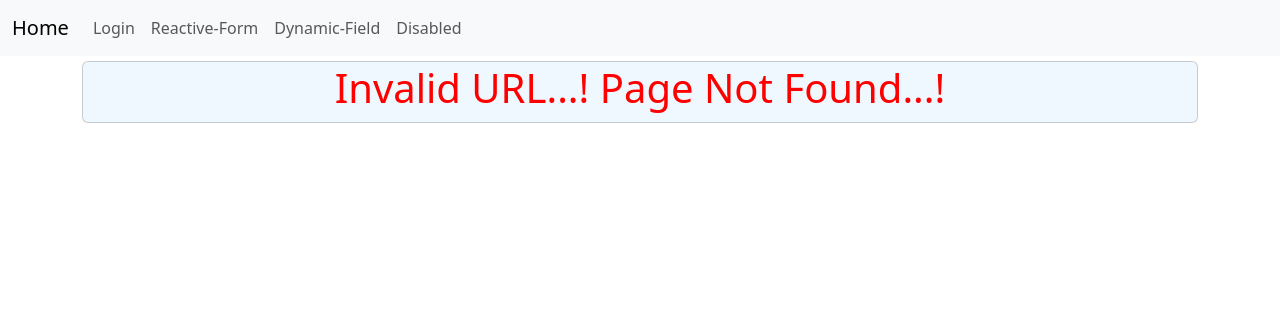
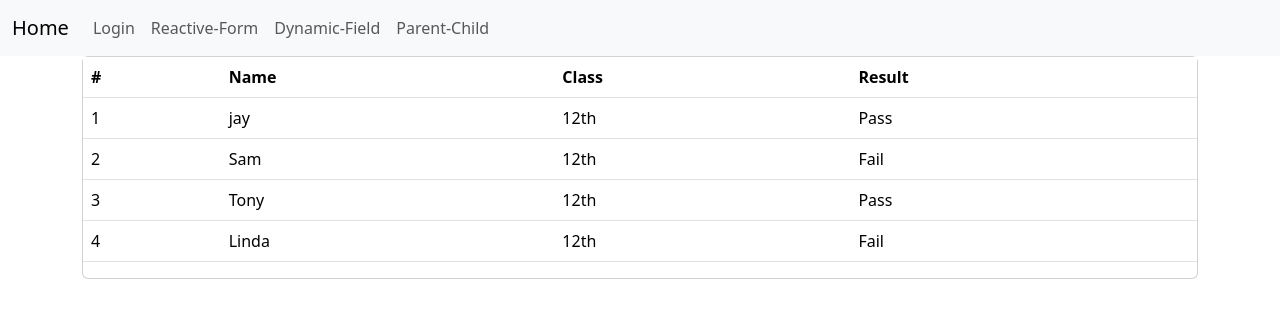
Before and after one commit to Jay8117/Angular-Practical, an Angular app: page /parent-child in a window 1280 px wide. Before the commit this address had no page. Shown: the top 318 px of the page. Built offline with nearby package versions, Linux system fonts and the light colour scheme.

Commit message:
Parent Child Communication

```diff
--- a/src/app/app-routing.module.ts
+++ b/src/app/app-routing.module.ts
@@ -5,6 +5,7 @@ import { ErrorPageComponent } from './pages/error-page/error-page.component';
 import { ReactiveFormComponent } from './pages/reactive-form/reactive-form.component';
 import { DynamicFieldComponent } from './pages/dynamic-field/dynamic-field.component';
 import { HomeComponent } from './pages/home/home.component';
+import { ParentChildComponent } from './pages/parent-child/parent-child.component';
 
 const routes: Routes = [
   {path : '', redirectTo:'home', pathMatch:'full'},
@@ -12,6 +13,7 @@ const routes: Routes = [
   {path : 'reactive-form' , component:ReactiveFormComponent},
   {path : 'dynamic-field' , component:DynamicFieldComponent},
   {path : 'home' , component:HomeComponent},
+  {path : 'parent-child' , component:ParentChildComponent},
   {path:'**' , component:ErrorPageComponent}
 ];
 
--- a/src/app/app.component.ts
+++ b/src/app/app.component.ts
@@ -7,4 +7,5 @@ import { Component } from '@angular/core';
 })
 export class AppComponent {
   title = 'Angular2.0';
+
 }
--- a/src/app/app.module.ts
+++ b/src/app/app.module.ts
@@ -10,6 +10,8 @@ import { ErrorPageComponent } from './pages/error-page/error-page.component';
 import { FormsModule , ReactiveFormsModule } from '@angular/forms';
 import { DynamicFieldComponent } from './pages/dynamic-field/dynamic-field.component';
 import { HomeComponent } from './pages/home/home.component';
+import { ParentChildComponent } from './pages/parent-child/parent-child.component';
+import { ChildComponent } from './pages/parent-child/child/child.component';
 
 @NgModule({
   declarations: [
@@ -19,7 +21,9 @@ import { HomeComponent } from './pages/home/home.component';
     LoginFormComponent,
     ErrorPageComponent,
     DynamicFieldComponent,
-    HomeComponent
+    HomeComponent,
+    ParentChildComponent,
+    ChildComponent
   ],
   imports: [
     BrowserModule,
--- a/src/app/components/header/header.component.html
+++ b/src/app/components/header/header.component.html
@@ -16,7 +16,7 @@
           <a class="nav-link" routerLink="dynamic-field">Dynamic-Field</a>
         </li>
         <li class="nav-item">
-          <a class="nav-link" routerLink="">Disabled</a>
+          <a class="nav-link" routerLink="parent-child">Parent-Child</a>
         </li>
       </ul>
     </div>
--- /dev/null
+++ b/src/app/pages/parent-child/child/child.component.html
@@ -0,0 +1,22 @@
+<div class="container">
+    <div class="card">
+        <table class="table">
+            <thead>
+                <tr>
+                    <th scope="col">#</th>
+                    <th scope="col">Name</th>
+                    <th scope="col">Class</th>
+                    <th scope="col">Result</th>
+                </tr>
+            </thead>
+            <tbody>
+                <tr *ngFor="let data of studentData">
+                    <td>{{data.id}}</td>
+                    <td>{{data.name}}</td>
+                    <td>{{data.class}}</td>
+                    <td>{{data.result}}</td>
+                </tr>
+            </tbody>
+        </table>
+    </div>
+</div>
--- /dev/null
+++ b/src/app/pages/parent-child/child/child.component.ts
@@ -0,0 +1,23 @@
+import { Component, Input, OnInit } from '@angular/core';
+
+@Component({
+  selector: 'app-child',
+  templateUrl: './child.component.html',
+  styleUrls: ['./child.component.scss']
+})
+export class ChildComponent implements OnInit {
+
+  @Input() studentInfo:any;
+
+  studentData : any =[];
+
+  constructor(){
+
+  }
+
+  ngOnInit(): void {
+    console.log(this.studentInfo);
+
+    this.studentData = this.studentInfo;
+  }
+}
--- /dev/null
+++ b/src/app/pages/parent-child/parent-child.component.html
@@ -0,0 +1 @@
+<app-child [studentInfo] = 'studentData' ></app-child>
--- /dev/null
+++ b/src/app/pages/parent-child/parent-child.component.ts
@@ -0,0 +1,25 @@
+import { Component, Input, OnInit } from '@angular/core';
+
+@Component({
+  selector: 'app-parent-child',
+  templateUrl: './parent-child.component.html',
+  styleUrls: ['./parent-child.component.scss']
+})
+export class ParentChildComponent implements OnInit {
+studentData:any=[
+    {id:1 , name:'jay' , class:'12th' , result:'Pass'},
+    {id:2 , name:'Sam' , class:'12th' , result:'Fail'},
+    {id:3 , name:'Tony' , class:'12th' , result:'Pass'},
+    {id:4 , name:'Linda' , class:'12th' , result:'Fail'},
+  ]
+
+  @Input() studentInfo :any;
+
+  constructor(){}
+
+  ngOnInit(): void {
+    console.log(this.studentInfo);
+
+  }
+
+}
```
Also changed, not shown: src/app/pages/parent-child/child/child.component.scss (added), src/app/pages/parent-child/parent-child.component.scss (added), 2 other files (tests, documents, lock files or other folders).
